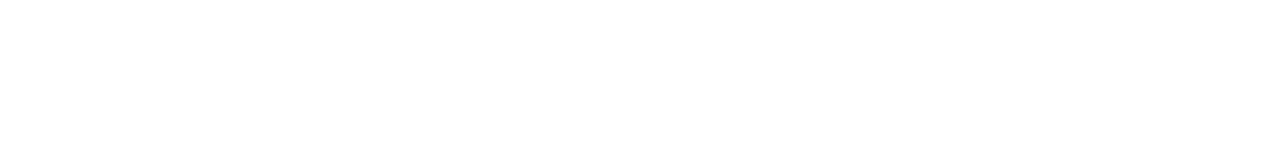
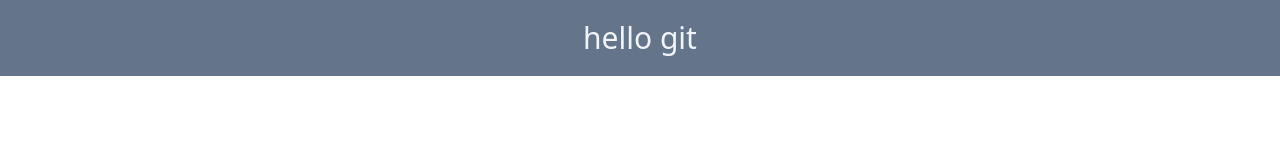
Before and after one commit to Islam432/work1, a website: page index.html in a window 1280 px wide. Drawn offline with Linux system fonts and the light colour scheme.

Commit message:
add header

```diff
--- a/index.html
+++ b/index.html
@@ -7,5 +7,9 @@
     <title>Document</title>
     <link rel="stylesheet" href="css/output.css" />
   </head>
-  <body></body>
+  <body>
+    <header class="p-5 bg-slate-500 text-slate-100">
+      <h3 class="text-center text-3xl">hello git</h3>
+    </header>
+  </body>
 </html>
```
Also changed, not shown: css/output.css.
